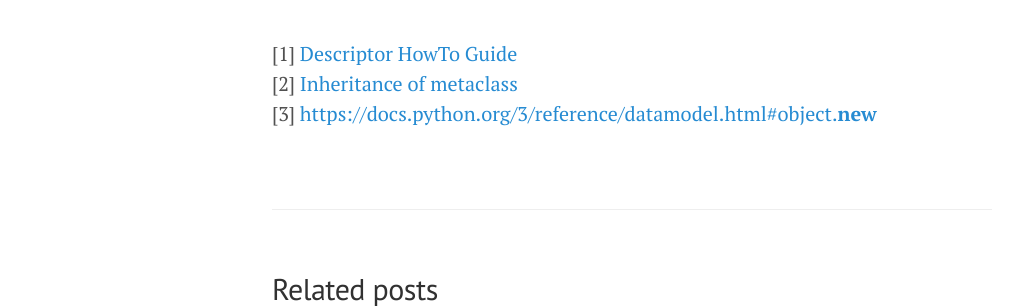
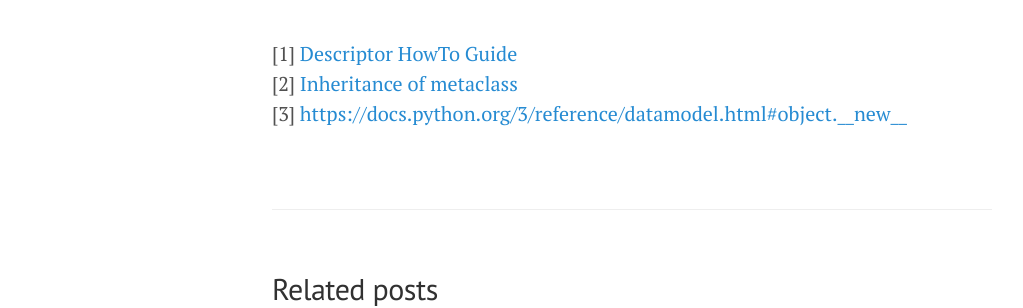
Before and after one commit to yoncise/yoncise.github.io, a Jekyll site: the page built from _posts/2020/2020-12-26-26484747.md, in a window 1280 px wide and 900 px high, scrolled down 5831 px. Shown: the part 409-717 px from the top of the window, without its empty margins (8-1031 px from the left). Built offline with Jekyll 4.4.1, drawn with Linux system fonts in a browser that asks for light colours.

Commit message:
sync from yuque

````diff
--- a/_posts/2020/2020-12-26-26484747.md
+++ b/_posts/2020/2020-12-26-26484747.md
@@ -162,4 +162,4 @@
     pass
 ```
 
-<br />[1] [Descriptor HowTo Guide](https://docs.python.org/3/howto/descriptor.html)<br />[2] [Inheritance of metaclass](https://stackoverflow.com/a/38463272/2408447)<br />[3] [https://docs.python.org/3/reference/datamodel.html#object.__new__](https://docs.python.org/3/reference/datamodel.html#object.__new__)<br />
+<br />[1] [Descriptor HowTo Guide](https://docs.python.org/3/howto/descriptor.html)<br />[2] [Inheritance of metaclass](https://stackoverflow.com/a/38463272/2408447)<br />[3] [https://docs.python.org/3/reference/datamodel.html#object.\_\_new__](https://docs.python.org/3/reference/datamodel.html#object.__new__)<br />
````
Also changed, not shown: other parts of _posts/2020/2020-12-26-26484747.md (+1 -1 lines).
